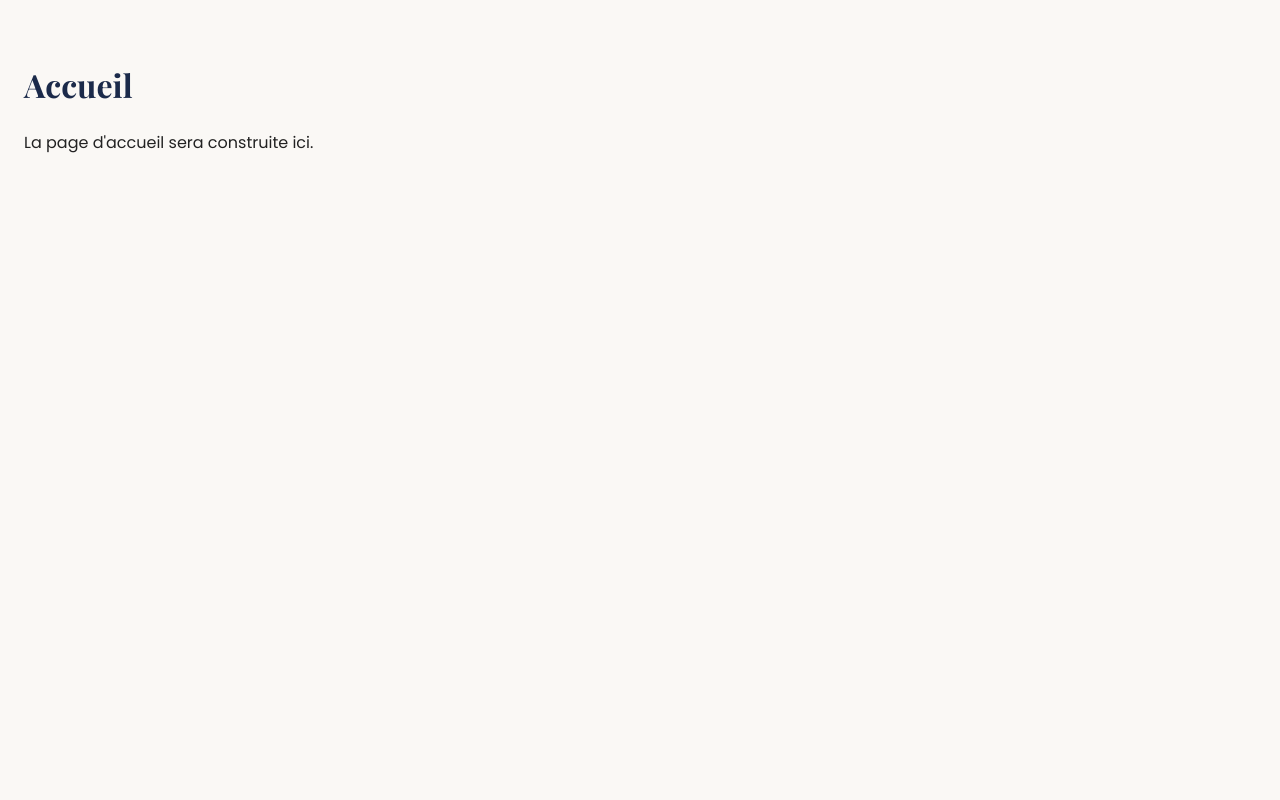
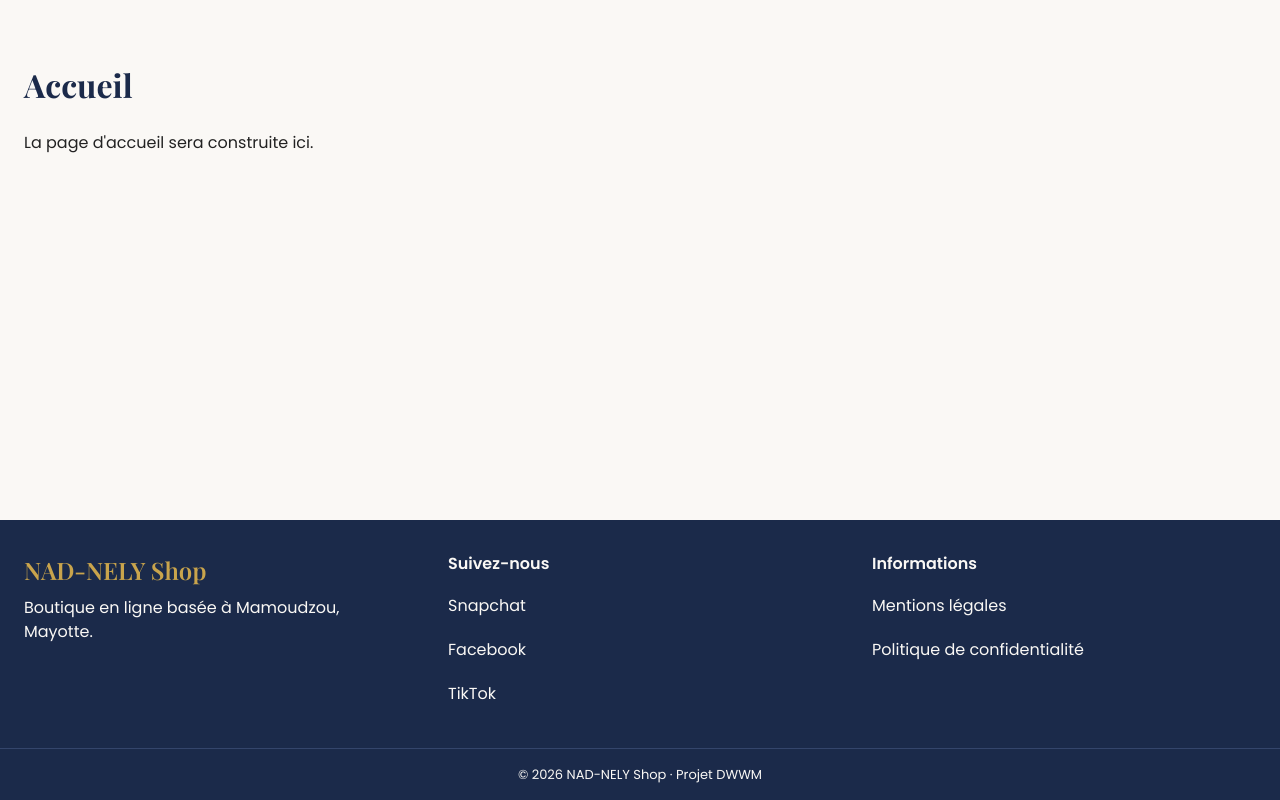
Before and after one commit to MOHAMED-DEV2026/nad-nely-shop, a Vue app in the folder frontend/: page / in a window 1280 px wide. Built offline with nearby package versions, Linux system fonts and the light colour scheme.

Commit message:
Front-end : pied de page

```diff
--- a/frontend/src/App.vue
+++ b/frontend/src/App.vue
@@ -1,3 +1,15 @@
+<script setup>
+import PiedDePage from './components/PiedDePage.vue'
+</script>
+
 <template>
-  <RouterView />
+  <div class="appli">
+    <div class="contenu"><RouterView /></div>
+    <PiedDePage />
+  </div>
 </template>
+
+<style>
+.appli { min-height: 100vh; display: flex; flex-direction: column; }
+.contenu { flex: 1; }
+</style>
--- /dev/null
+++ b/frontend/src/components/PiedDePage.vue
@@ -0,0 +1,34 @@
+<template>
+  <footer class="pied">
+    <div class="pied-contenu">
+      <div class="pied-bloc">
+        <p class="pied-marque">NAD-NELY Shop</p>
+        <p>Boutique en ligne basée à Mamoudzou, Mayotte.</p>
+      </div>
+      <div class="pied-bloc">
+        <p class="pied-titre">Suivez-nous</p>
+        <a href="#">Snapchat</a>
+        <a href="#">Facebook</a>
+        <a href="#">TikTok</a>
+      </div>
+      <div class="pied-bloc">
+        <p class="pied-titre">Informations</p>
+        <RouterLink to="/mentions-legales">Mentions légales</RouterLink>
+        <RouterLink to="/confidentialite">Politique de confidentialité</RouterLink>
+      </div>
+    </div>
+    <div class="pied-bas">© 2026 NAD-NELY Shop · Projet DWWM</div>
+  </footer>
+</template>
+
+<style scoped>
+.pied { background: var(--marine); color: var(--creme); margin-top: 48px; }
+.pied-contenu { max-width: var(--largeur-max); margin: 0 auto; padding: 32px 24px; display: flex; flex-wrap: wrap; gap: 32px 40px; justify-content: space-between; }
+.pied-bloc { flex: 1 1 200px; display: flex; flex-direction: column; }
+.pied-bloc p { margin: 0 0 8px; }
+.pied-marque { font-family: var(--police-titre); font-size: 24px; color: var(--or); }
+.pied-titre { font-weight: 600; }
+.pied-bloc a { min-height: var(--hauteur-bouton); display: flex; align-items: center; }
+.pied-bloc a:hover { text-decoration: underline; }
+.pied-bas { border-top: 1px solid var(--ligne-pied); padding: 16px 24px; text-align: center; font-size: 13px; }
+</style>
```
